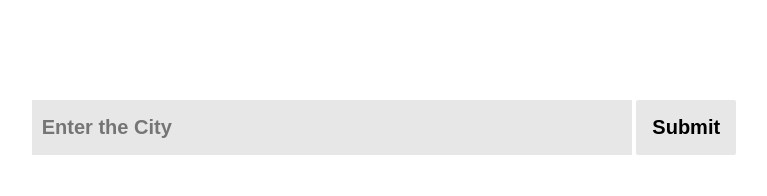
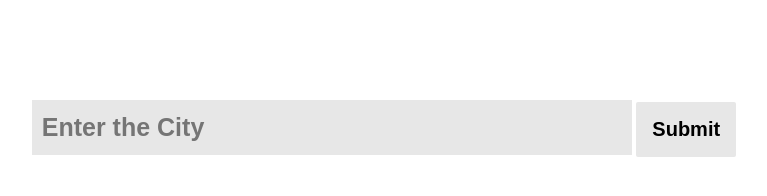
Before and after one commit to raghavva/Weather_Tracker, a plain HTML site: page index.html in a window 1280 px wide. Shown: the whole page, without its empty margins (256-1023 px from the left). Drawn offline with Linux system fonts and the light colour scheme.

Commit message:
Text size updated

```diff
--- a/style.css
+++ b/style.css
@@ -22,7 +22,7 @@ input[type="text"]{
 
   font-family: "Nunito",sans-serif;
   font-weight:bold;
-  font-size: 20px
+  font-size: 25px
 
 }
 
```
